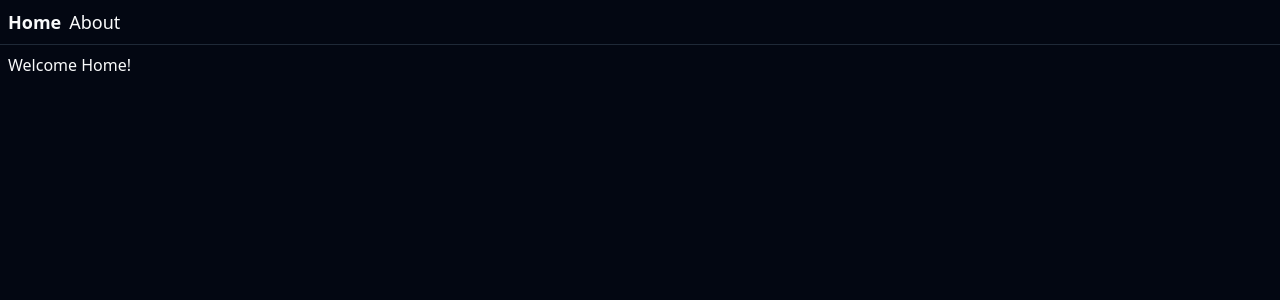
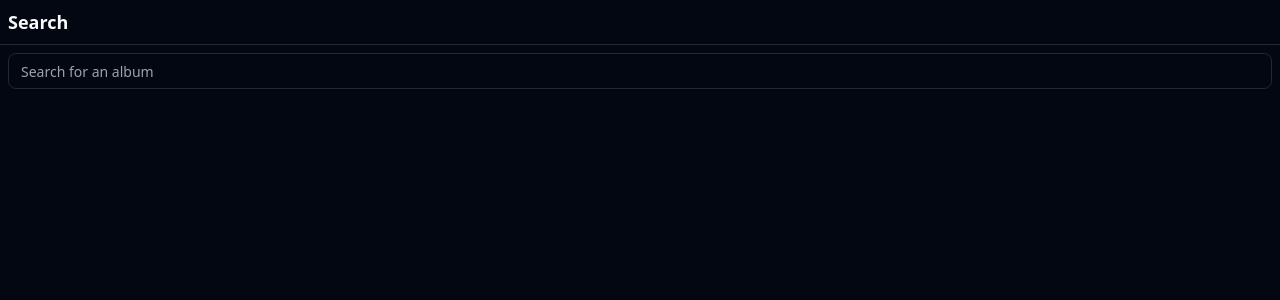
Before and after one commit to duffbuster/TanMigur, a React (Vite) app: page / in a window 1280 px wide. Shown: the top 300 px of the page. Built offline with nearby package versions, Linux system fonts and the light colour scheme.

Commit message:
added search functionality

```diff
--- a/src/routes/__root.tsx
+++ b/src/routes/__root.tsx
@@ -1,14 +1,24 @@
-import * as React from 'react'
-import { Link, Outlet, createRootRoute } from '@tanstack/react-router'
-import { TanStackRouterDevtools } from '@tanstack/router-devtools'
+import React from 'react';
+
+import { QueryClient, QueryClientProvider } from '@tanstack/react-query';
+import { Link, Outlet, createRootRoute } from '@tanstack/react-router';
+import { TanStackRouterDevtools } from '@tanstack/router-devtools';
 
 export const Route = createRootRoute({
   component: RootComponent,
-})
+});
+
+const queryClient = new QueryClient({
+  defaultOptions: {
+    queries: {
+      refetchOnWindowFocus: false,
+    },
+  },
+});
 
 function RootComponent() {
   return (
-    <>
+    <QueryClientProvider client={queryClient}>
       <div className="p-2 flex gap-2 text-lg">
         <Link
           to="/"
@@ -17,20 +27,12 @@ function RootComponent() {
           }}
           activeOptions={{ exact: true }}
         >
-          Home
-        </Link>{' '}
-        <Link
-          to="/about"
-          activeProps={{
-            className: 'font-bold',
-          }}
-        >
-          About
+          Search
         </Link>
       </div>
       <hr />
       <Outlet />
       <TanStackRouterDevtools position="bottom-right" />
-    </>
-  )
+    </QueryClientProvider>
+  );
 }
--- a/src/routes/index.tsx
+++ b/src/routes/index.tsx
@@ -1,13 +1,50 @@
-import { createFileRoute } from '@tanstack/react-router'
+import { useQuery } from '@tanstack/react-query';
+import { createFileRoute } from '@tanstack/react-router';
+import React from 'react';
+
+import { Input } from '@/components/ui/input';
+import { searchAlbums } from '@/services/searchAlbums';
 
 export const Route = createFileRoute('/')({
   component: HomeComponent,
-})
+});
 
 function HomeComponent() {
+  const [searchTerm, setSearchTerm] = React.useState('');
+
+  const { error, data, isFetching } = useQuery({
+    retry: false,
+    refetchOnMount: false,
+    enabled: searchTerm.length > 0,
+    queryKey: ['albums', searchTerm],
+    queryFn: () => searchAlbums(searchTerm),
+  });
+
+  const handleChange = (event: React.ChangeEvent<HTMLInputElement>) => {
+    setSearchTerm(event.target.value);
+  };
+
+  // Debounce the search input, ensures we don't request every keypress
+  const debounce = (func: (...args: any[]) => void, wait: number) => {
+    let timeout: NodeJS.Timeout;
+    return (...args: any[]) => {
+      clearTimeout(timeout);
+      timeout = setTimeout(() => func(...args), wait);
+    };
+  };
+
+  const debouncedHandleChange = debounce(handleChange, 300);
+
   return (
     <div className="p-2">
-      <h3>Welcome Home!</h3>
+      <Input
+        type="text"
+        className="outline-0"
+        placeholder="Search for an album"
+        onChange={(event) => debouncedHandleChange(event)}
+      />
+
+      {isFetching && <div>Loading...</div>}
     </div>
-  )
+  );
 }
--- /dev/null
+++ b/src/services/searchAlbums.ts
@@ -0,0 +1,40 @@
+export type Album = {
+  id: string;
+  title: string;
+  description: string;
+  nsfw: boolean;
+  cover: string;
+  cover_width: number;
+  cover_height: number;
+};
+
+const BASE_URL = 'https://api.imgur.com/3/gallery';
+
+/**
+ * Searches for an album by keyword
+ */
+export const searchAlbums = async (
+  searchTerm: string,
+): Promise<Array<Album>> => {
+  const url = new URL(`${BASE_URL}/search`);
+  url.searchParams.append('q_all', searchTerm);
+  url.searchParams.append('q_type', 'album');
+
+  console.log('searching for albums', searchTerm);
+
+  // This works...
+  // https://pokeapi.co/api/v2/pokemon/ditto
+  const response = await fetch(url, {
+    headers: {
+      Authorization: `Client-ID ${import.meta.env.VITE_IMGUR_CLIENT_ID}`,
+    },
+  });
+
+  if (!response.ok) {
+    throw new Error('Failed to fetch albums');
+  }
+
+  const data = await response.json();
+
+  return data.data;
+};
```
Also changed, not shown: vite.d.ts (added, +9 -0 lines).
